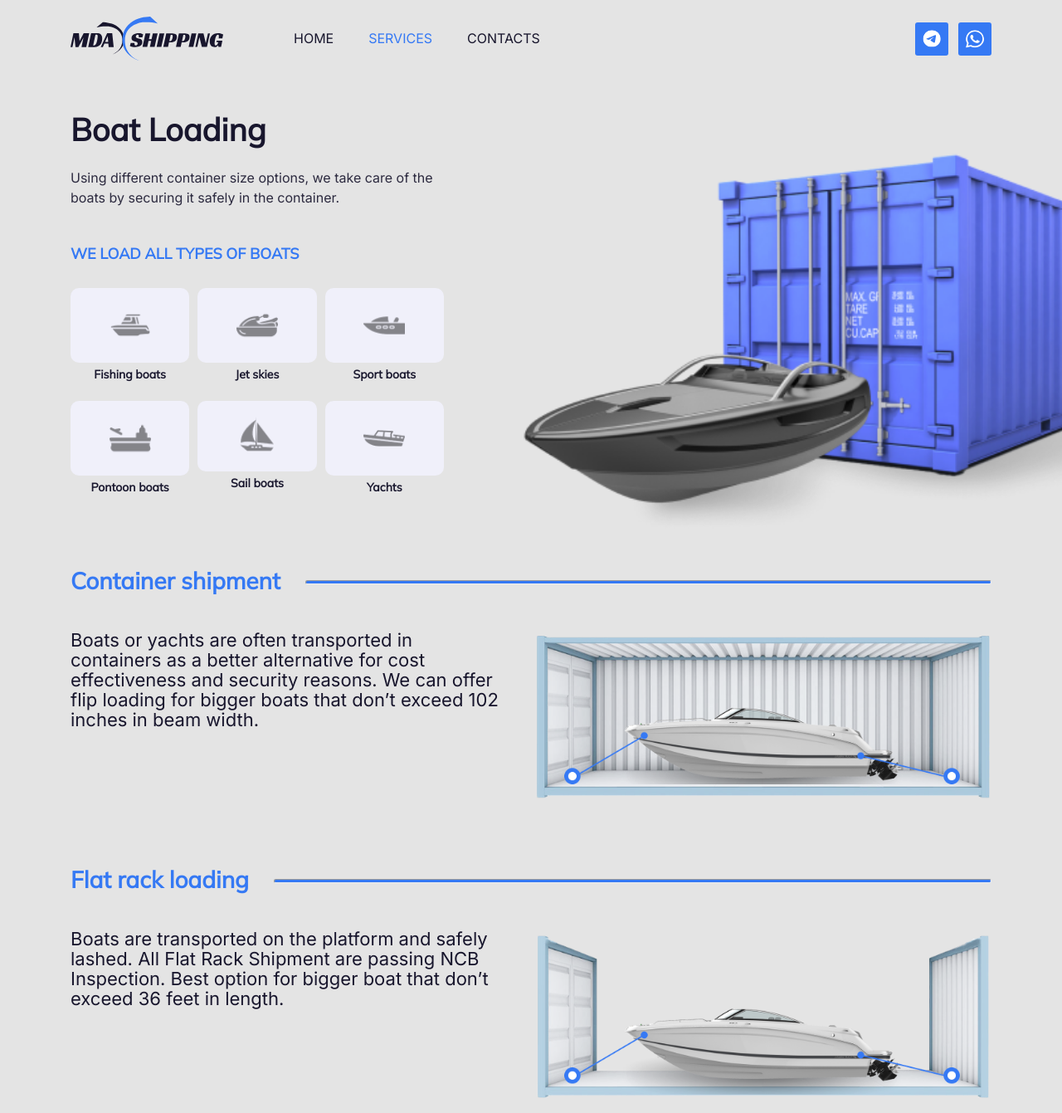
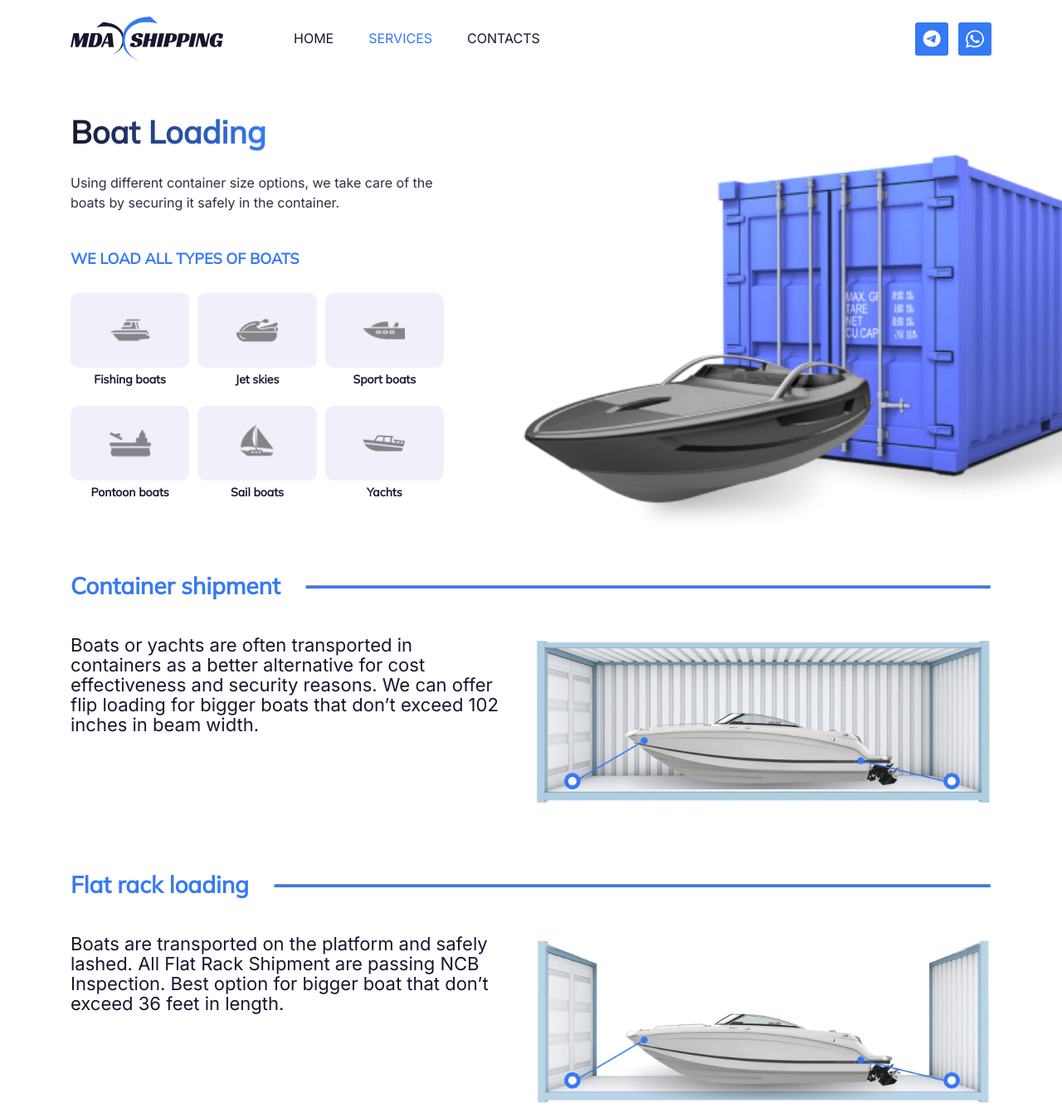
Before and after one commit to Sof7ik/web-mospolytech, a plain HTML site: page maket/index.html in a window 1280 px wide. Shown: the top 1341 px of the page at 83% size. Drawn offline with Linux system fonts and the light colour scheme.

Commit message:
optimized images, added gradient on heading

```diff
--- a/maket/assets/styles/style.css
+++ b/maket/assets/styles/style.css
@@ -34,7 +34,7 @@ body
     font-weight: 400;
     text-align: left;
     line-height: 1.5rem;
-    background-color: var(--page-bg-color);
+    /*background-color: var(--page-bg-color);*/
 }
 
 html
@@ -219,6 +219,8 @@ input, textarea
 
     margin-top: 3.5rem;
 
+    box-shadow: 2px 0 10px 1px var(--dark-blue-color);
+
     transition: color .4s;
 }
 .form input[type="submit"][disabled]
@@ -280,7 +282,8 @@ input, textarea
     top: -1px;
     left: 0;
 
-    background-color: var(--page-bg-color);
+    /*background-color: var(--page-bg-color);*/
+    background-color: #fff;
 }
 
 .header .container-1110
@@ -464,11 +467,15 @@ input, textarea
     font-style: normal;
     font-weight: 600;
     font-size: 3.8rem;
-    line-height: 4.2rem;
+    line-height: 4.8rem;
 
     color: var(--dark-blue-color);
 
     margin: 0;
+
+    background-image: linear-gradient(to right, var(--dark-blue-color) 0, var(--blue-color) 50%);
+    -webkit-background-clip: text;
+    -webkit-text-fill-color: transparent;
 }
 
 .boat-loading__description
@@ -622,6 +629,8 @@ input, textarea
     border-radius: 10px;
 
     padding: 20px 25px;
+
+    min-height: 90px;
 }
 
 .boat-loading-item__icon
--- a/maket/index.html
+++ b/maket/index.html
@@ -249,7 +249,7 @@
                         Boats or yachts are often transported in containers as a better alternative for cost effectiveness and security reasons. We can offer flip loading for bigger boats that don’t exceed 102 inches in beam width.
                     </p>
 
-                    <img src="/maket/assets/img/container-shipment.png"
+                    <img src="/maket/assets/img/container-shipment.jpg"
                          alt="A boat in container"
                          class="boat-shipment__image">
                 </div>
@@ -268,7 +268,7 @@
                         Boats are transported on the platform and safely lashed. All Flat Rack Shipment are passing NCB Inspection. Best option for bigger boat that don’t exceed 36 feet in length.
                     </p>
 
-                    <img src="/maket/assets/img/flat-track.png"
+                    <img src="/maket/assets/img/flat-track.jpg"
                          alt="A boat in container"
                          class="boat-shipment__image">
                 </div>
@@ -287,7 +287,7 @@
                         Boats or yachts are loaded/ unloaded directly from the sea or from the shore. Yachts Ships or cranes in cradles are utilized to load bigger boats or yachts.
                     </p>
 
-                    <img src="/maket/assets/img/deck-cargo.png"
+                    <img src="/maket/assets/img/deck-cargo.jpg"
                          alt="Deck cargo"
                          class="boat-shipment__image">
                 </div>
```
Also changed, not shown: maket/assets/img/container-shipment.jpg (added), maket/assets/img/container-shipment.png (deleted), maket/assets/img/deck-cargo.jpg (added), maket/assets/img/deck-cargo.png (deleted), maket/assets/img/flat-track.jpg (added), maket/assets/img/flat-track.png (deleted).
